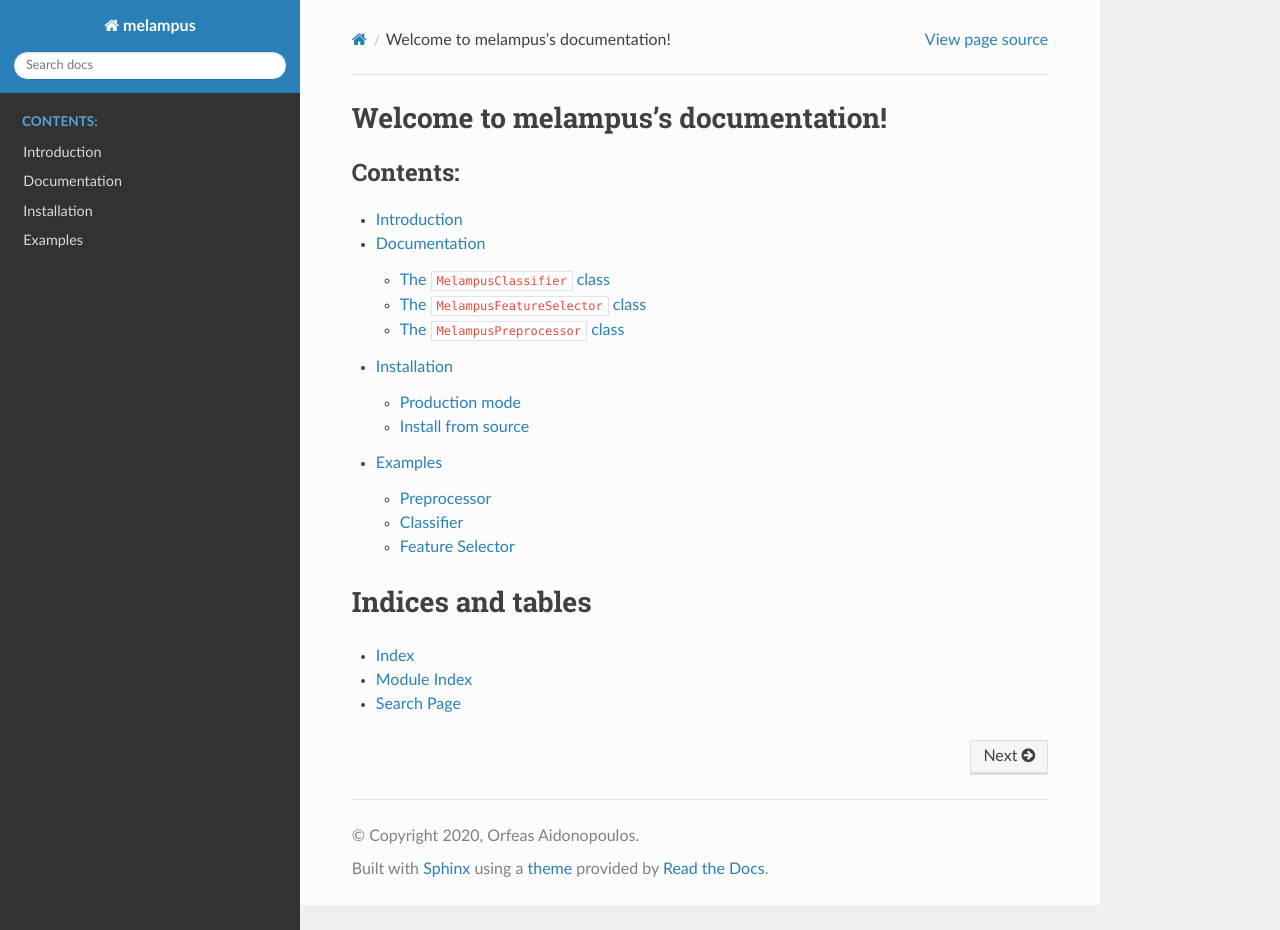
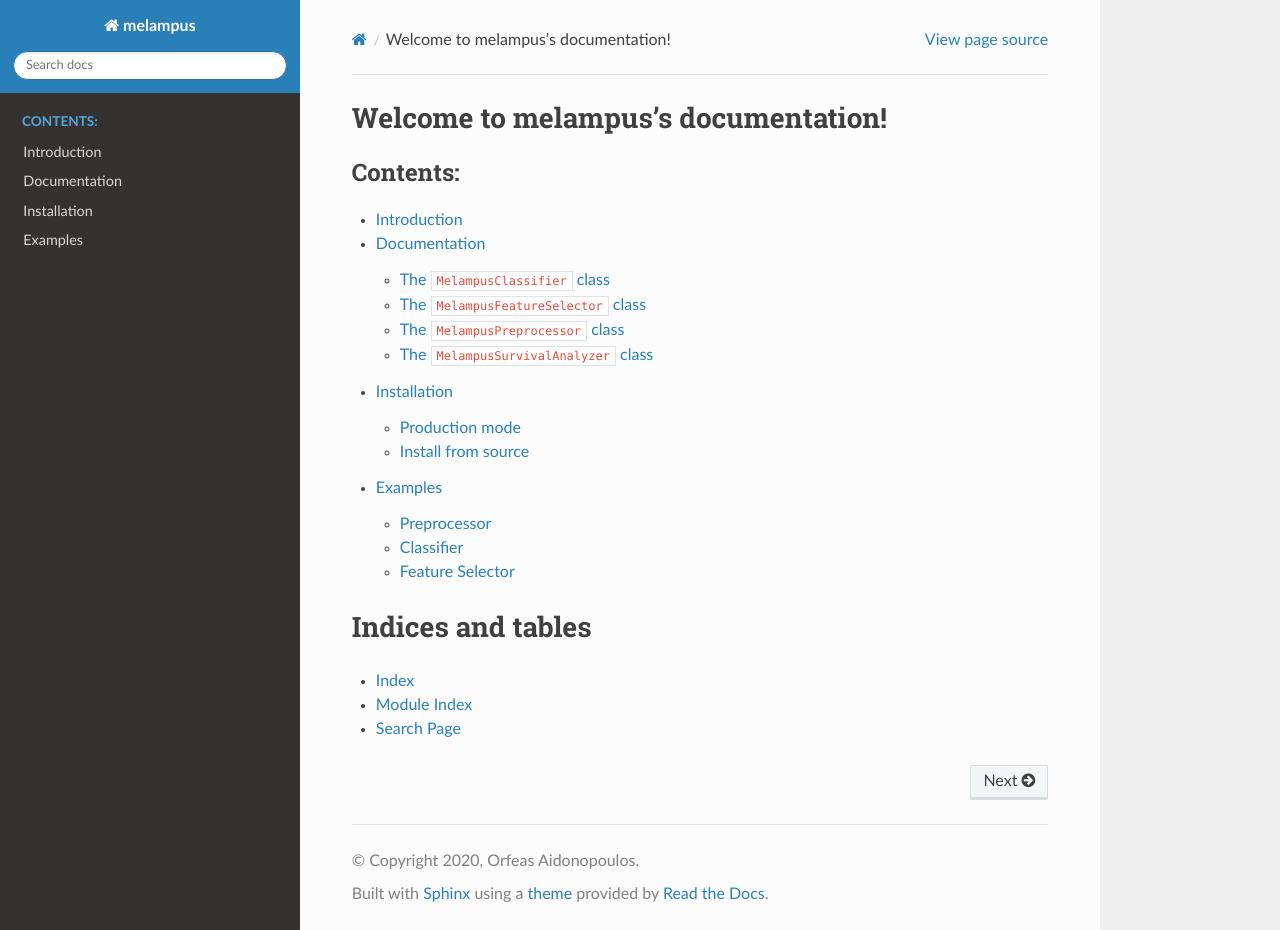
Before and after one commit to medgift/quantimage-melampus, a Sphinx documentation site: the page built from docs/source/index.rst, in a window 1280 px wide and 930 px high. Built offline with Sphinx 7.4.7 and the Read the Docs theme 2.0.0, drawn with Linux system fonts in a browser that asks for light colours.

Commit message:
update sphinx docs

```diff
--- a/docs/source/intro.rst
+++ b/docs/source/intro.rst
@@ -8,5 +8,6 @@
 + Preprocessor
 + Feature Selector
 + Classifier
++ Survival Analysis
 
 You can find detailed explanation of each module at the Documentation section.
--- a/docs/source/melampus.rst
+++ b/docs/source/melampus.rst
@@ -24,3 +24,11 @@
    :members:
    :undoc-members:
    :show-inheritance:
+
+The ``MelampusSurvivalAnalyzer`` class
+--------------------------------------
+
+.. automodule:: melampus.survival_analysis
+   :members:
+   :undoc-members:
+   :show-inheritance:
```
